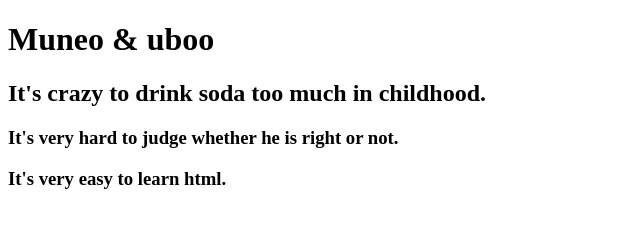
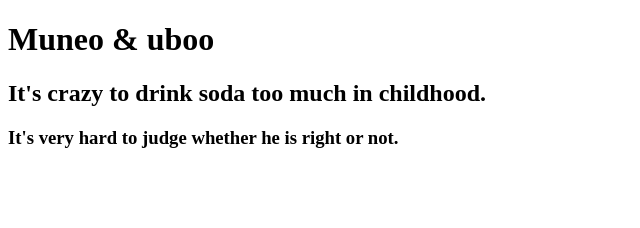
Before and after one commit to zizimoos/htmlstart, a plain HTML site: page index.html in a window 1280 px wide. Shown: the whole page, without its empty margins (0-640 px from the left). Drawn offline with Linux system fonts and the light colour scheme.

Commit message:
Revert "first edit"
This reverts commit 8b514c59ff3e07576a13453df162bb7e144e0f14.

```diff
--- a/index.html
+++ b/index.html
@@ -9,6 +9,5 @@
     <h1>Muneo & uboo</h1>
     <h2>It's crazy to drink soda too much in childhood.</h2>
     <h3>It's very hard to judge whether he is right or not.</h3>
-    <h3>It's very easy to learn html.</h3>
   </body>
 </html>
```
